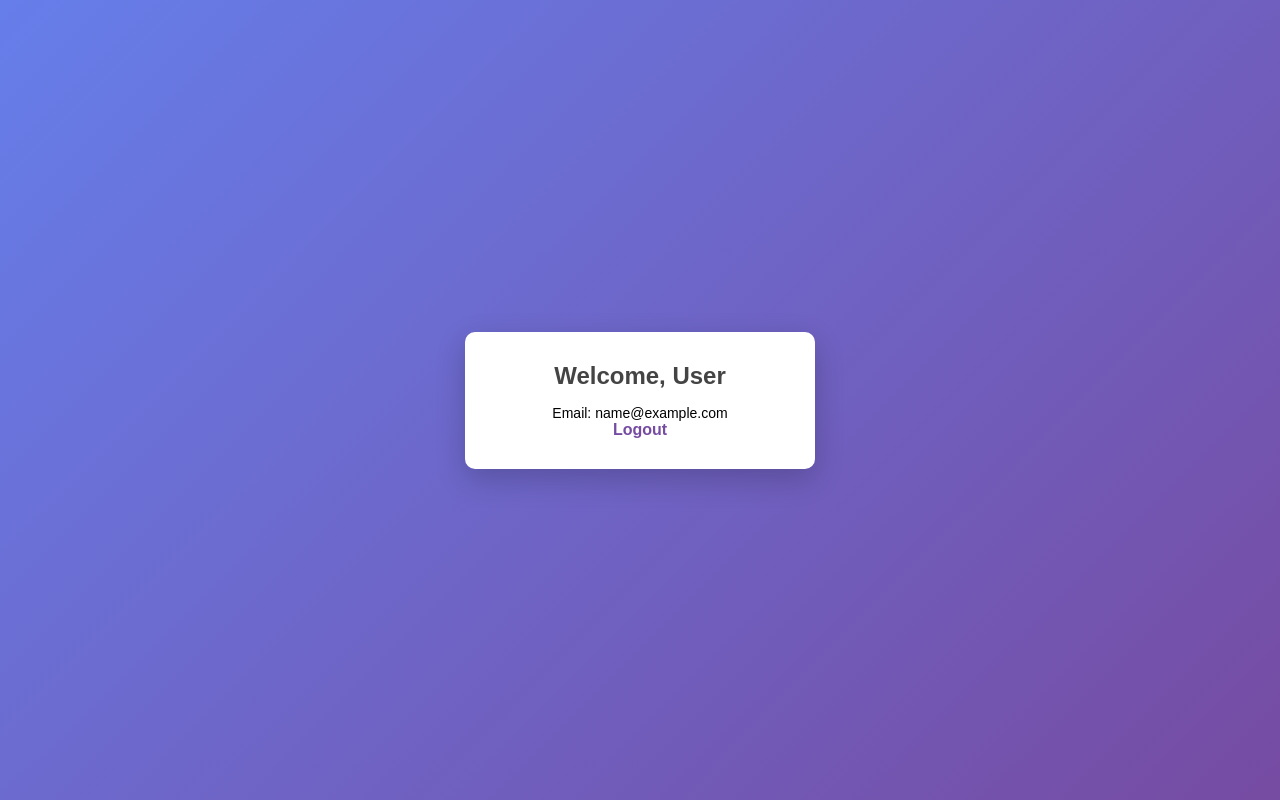
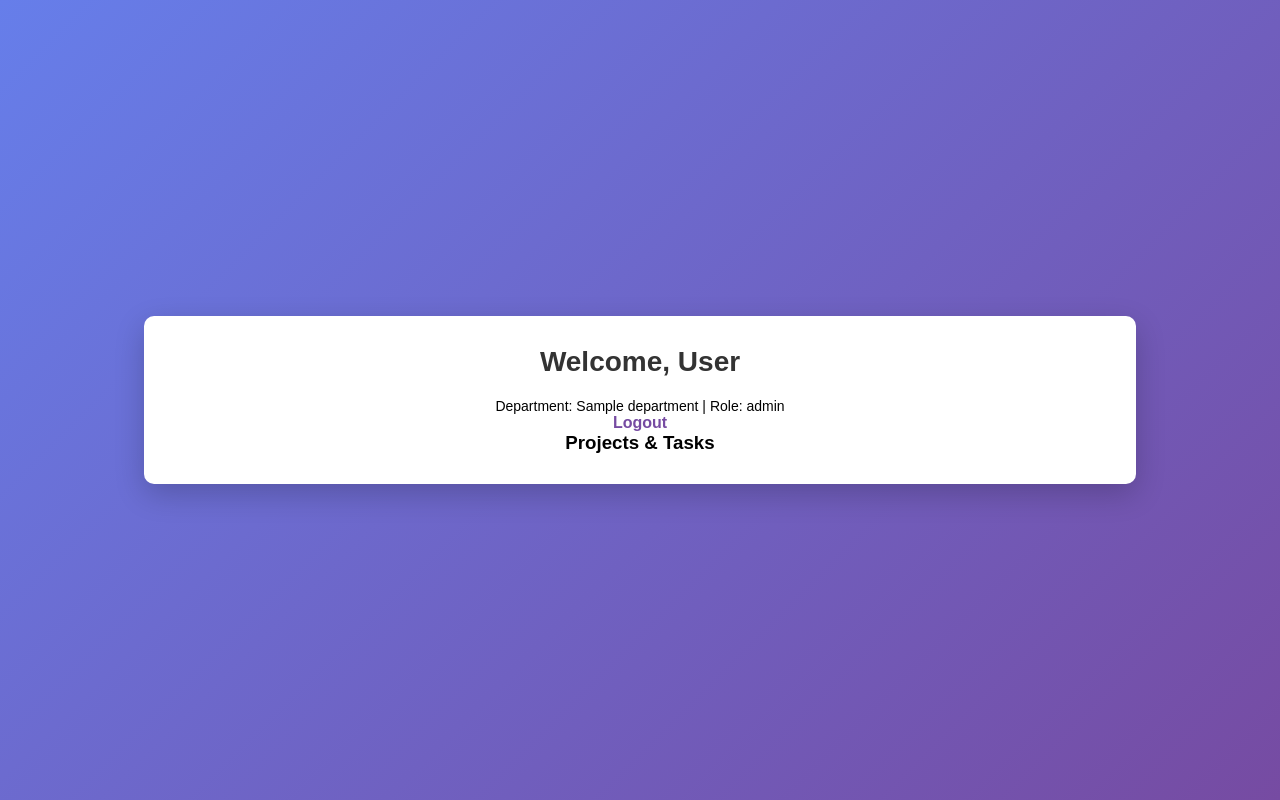
Before and after one commit to Sharadgup/Project_Management_System-, a Flask app: page /dashboard in a window 1280 px wide. Run offline with Flask 3, Linux system fonts and the light colour scheme; the visitor is signed in with stand-in values (Sample User, id 1); a database or web service that is not in the repository returns one stand-in record (values such as "Sample title"); parts of the project's set-up code (start-up, migrations or seed data) failed here and were passed over; some libraries are stand-ins or nearby versions.

Commit message:
git add .

```diff
--- a/app.py
+++ b/app.py
@@ -3,6 +3,7 @@
 from werkzeug.security import generate_password_hash, check_password_hash
 from datetime import datetime
 import os
+import dashboard  # Import dashboard functions
 
 app = Flask(__name__)
 app.config["MONGO_URI"] = "mongodb+srv://shardgupta65:Typer%401345@cluster0.sp87qsr.mongodb.net/employeeDB"
@@ -90,5 +91,9 @@
 
     return redirect(url_for("login"))
 
+# Dashboard Route (Handled in dashboard.py)
+app.add_url_rule("/dashboard", "dashboard", dashboard.dashboard)
+
+
 if __name__ == "__main__":
     app.run(debug=True)
--- a/static/scripts.js
+++ b/static/scripts.js
@@ -9,3 +9,11 @@
         });
     });
 });
+
+document.addEventListener("DOMContentLoaded", function () {
+    document.querySelectorAll("select").forEach(select => {
+        select.addEventListener("change", function () {
+            this.closest("form").submit();
+        });
+    });
+});
--- a/static/styles.css
+++ b/static/styles.css
@@ -13,6 +14,8 @@
     height: 100vh;
     background: linear-gradient(135deg, #667eea, #764ba2);
     animation: fadeIn 1s ease-in-out;
+    flex-direction: column;
+    padding: 20px;
 }
 
 /* Smooth Fade-in Animation */
@@ -27,14 +30,26 @@
     }
 }
 
-/* Card Container */
-.container {
+/* Login Container */
+.login-container {
+    width: 350px;
     background: white;
     padding: 30px;
     box-shadow: 0px 10px 30px rgba(0, 0, 0, 0.2);
     border-radius: 10px;
     text-align: center;
-    width: 350px;
+    animation: slideIn 0.5s ease-in-out;
+}
+
+/* Dashboard Container */
+.dashboard-container {
+    width: 80%;
+    max-width: 1000px;
+    background: white;
+    padding: 30px;
+    box-shadow: 0px 10px 30px rgba(0, 0, 0, 0.2);
+    border-radius: 10px;
+    text-align: center;
     animation: slideIn 0.5s ease-in-out;
 }
 
@@ -50,27 +65,49 @@
     }
 }
 
-/* Heading */
+/* Headings */
 h2 {
     font-size: 24px;
     color: #444;
-    margin-bottom: 15px;
+    margin-bottom: 20px;
+}
+
+.dashboard-container h2 {
+    font-size: 28px;
+    color: #333;
 }
 
 /* Input Fields */
+.input-group {
+    width: 100%;
+    margin: 10px 0;
+    position: relative;
+}
+
 input {
     width: 100%;
     padding: 12px;
-    margin: 8px 0;
     border: 2px solid #ddd;
     border-radius: 5px;
     outline: none;
     transition: 0.3s;
+    font-size: 16px;
+    padding-left: 40px;
 }
 
 input:focus {
     border-color: #764ba2;
     box-shadow: 0px 0px 5px rgba(118, 75, 162, 0.5);
+}
+
+/* Input Icons */
+.input-group i {
+    position: absolute;
+    left: 10px;
+    top: 50%;
+    transform: translateY(-50%);
+    color: #777;
+    font-size: 18px;
 }
 
 /* Animated Button */
@@ -114,6 +150,63 @@
     opacity: 0;
 }
 
+/* Logout Button */
+.logout {
+    background: #ff4d4d;
+    padding: 10px 15px;
+    border-radius: 5px;
+    font-size: 14px;
+}
+
+.logout:hover {
+    background: #ff3333;
+    transform: scale(1.05);
+}
+
+/* Projects Grid */
+.projects {
+    display: flex;
+    flex-wrap: wrap;
+    gap: 20px;
+    justify-content: center;
+}
+
+/* Project Card */
+.project-card {
+    background: #fff;
+    padding: 20px;
+    border-radius: 10px;
+    box-shadow: 0px 5px 15px rgba(0, 0, 0, 0.1);
+    transition: 0.3s ease-in-out;
+    width: 280px;
+    text-align: center;
+    position: relative;
+    overflow: hidden;
+}
+
+/* Unique Hover Effect */
+.project-card:hover {
+    transform: translateY(-5px) scale(1.03);
+    box-shadow: 0px 10px 25px rgba(0, 0, 0, 0.2);
+}
+
+.project-card::before {
+    content: "";
+    position: absolute;
+    width: 120%;
+    height: 120%;
+    background: rgba(118, 75, 162, 0.1);
+    top: -50%;
+    left: -50%;
+    transition: all 0.5s ease-in-out;
+    transform: rotate(45deg);
+}
+
+.project-card:hover::before {
+    top: -30%;
+    left: -30%;
+}
+
 /* Link Styling */
 p {
     margin-top: 15px;
--- a/templates/dashboard.html
+++ b/templates/dashboard.html
@@ -5,12 +5,33 @@
     <meta name="viewport" content="width=device-width, initial-scale=1.0">
     <title>Dashboard</title>
     <link rel="stylesheet" href="{{ url_for('static', filename='styles.css') }}">
+    <script src="{{ url_for('static', filename='scripts.js') }}" defer></script>
 </head>
 <body>
-    <div class="container">
+    <div class="dashboard-container">
         <h2>Welcome, {{ user.fullname }}</h2>
-        <p>Email: {{ user.email }}</p>
-        <a href="{{ url_for('logout') }}">Logout</a>
+        <p>Department: {{ user.department }} | Role: {{ user.role }}</p>
+        <a href="{{ url_for('logout') }}" class="logout-btn">Logout</a>
+
+        <h3>Projects & Tasks</h3>
+        <div class="projects">
+            {% for project in projects %}
+                <div class="project-card">
+                    <h4>{{ project.name }}</h4>
+                    <p>Status: {{ project.status }}</p>
+
+                    <form method="POST" action="{{ url_for('update_task') }}">
+                        <input type="hidden" name="task_id" value="{{ project._id }}">
+                        <select name="status">
+                            <option value="Pending" {% if project.status == "Pending" %}selected{% endif %}>Pending</option>
+                            <option value="Approved" {% if project.status == "Approved" %}selected{% endif %}>Approved</option>
+                            <option value="Completed" {% if project.status == "Completed" %}selected{% endif %}>Completed</option>
+                        </select>
+                        <button type="submit">Update</button>
+                    </form>
+                </div>
+            {% endfor %}
+        </div>
     </div>
 </body>
 </html>
--- a/templates/login.html
+++ b/templates/login.html
@@ -14,7 +14,6 @@
             <input type="password" name="password" placeholder="Password" required>
             <button type="submit">Sign In</button>
         </form>
-        <p>Don't have an account? <a href="{{ url_for('register') }}">Sign up</a></p>
     </div>
 </body>
 </html>
```
Also changed, not shown: other parts of static/styles.css (+16 -29 lines), dashboard.py (added, +24 -0 lines).
